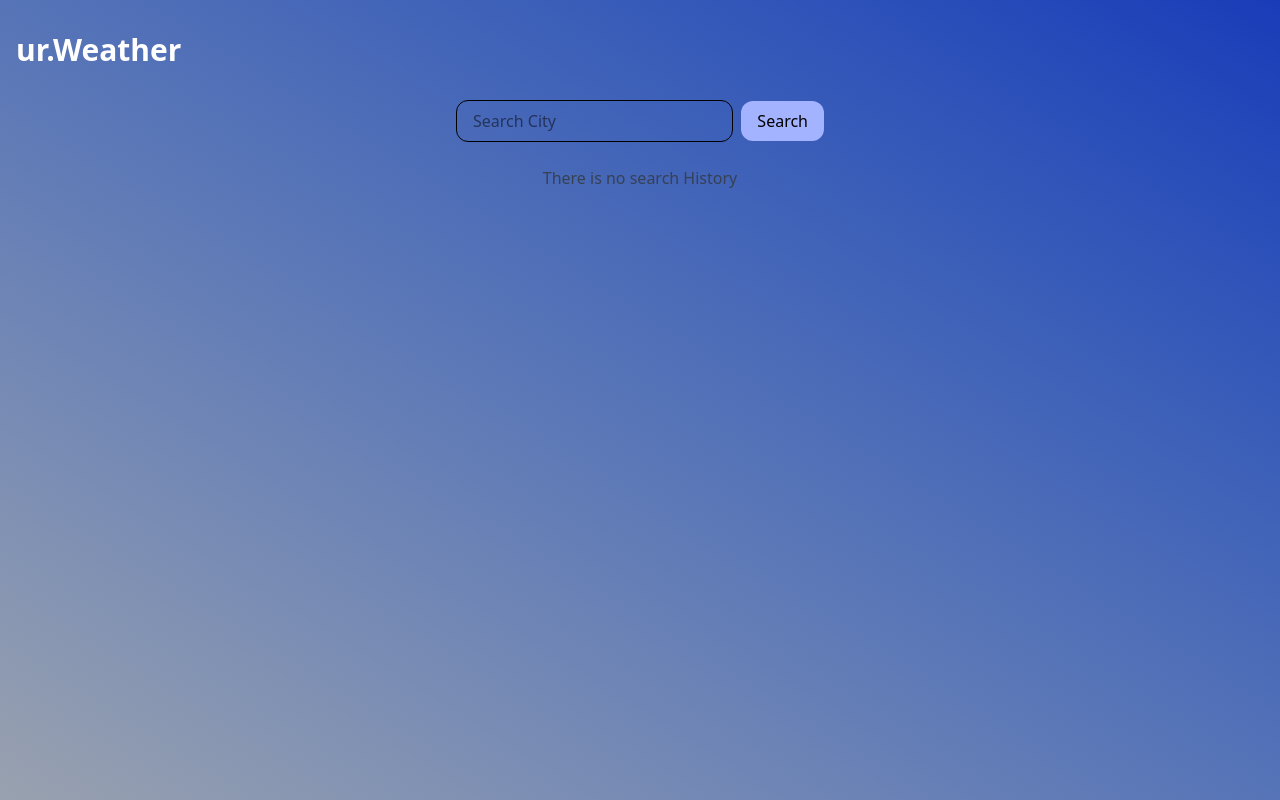
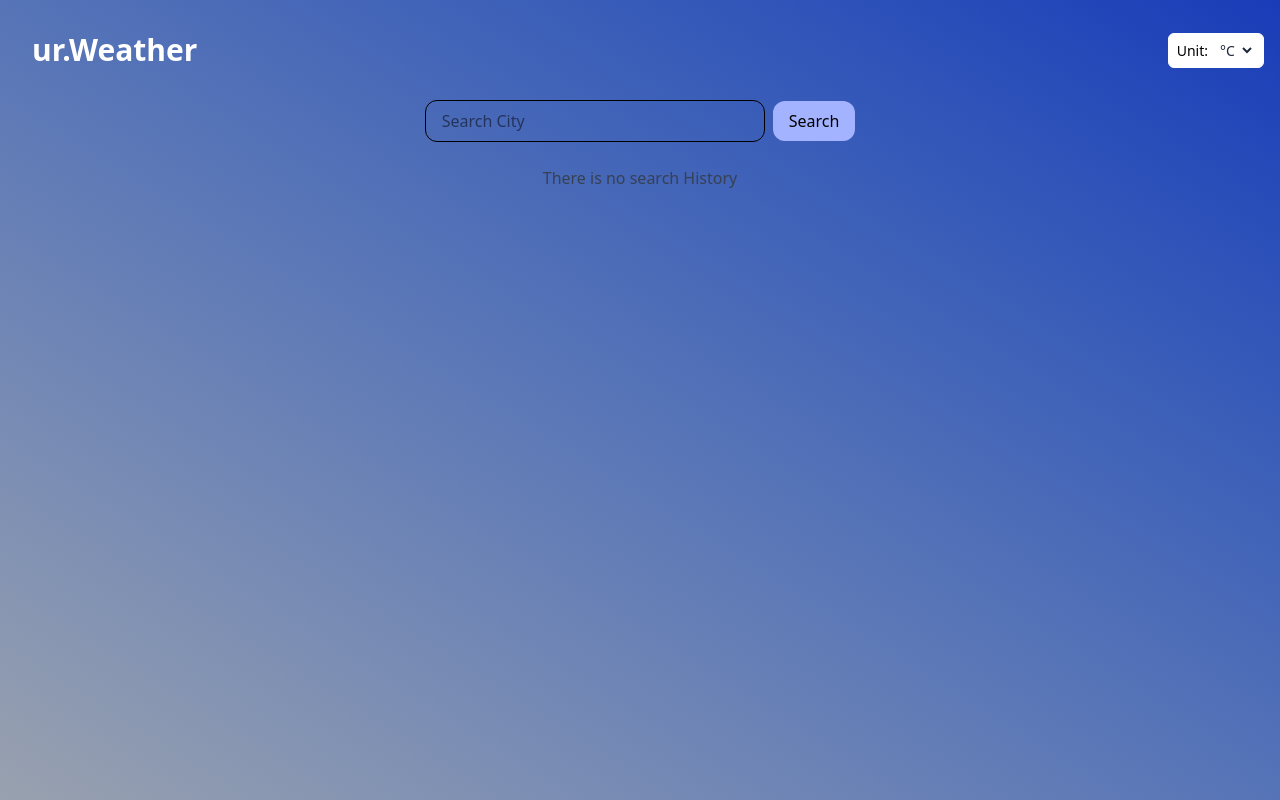
Before and after one commit to HeinMinKo442/urWeather-App, a React (Vite) app: page / in a window 1280 px wide. Built offline with nearby package versions, Linux system fonts and the light colour scheme.

Commit message:
add Toggel F and C and change dispaly according to f or c

```diff
--- a/src/App.jsx
+++ b/src/App.jsx
@@ -8,6 +8,7 @@ import ShowDailyForecast from "./components/ShowDailyForecast";
 import SearchHistory from "./components/SearchHistory";
 import ErrorMessage from "./components/ErrorMessage";
 import Loading from "./components/Loading";
+import ToggleFandC from "./components/ToggleFandC";
 
 function App() {
   const [weather, setWeather] = useState(null);
@@ -15,6 +16,8 @@ function App() {
   const [forecast, setForecast] = useState(null);
   const [error, setError] = useState();
   const [loading, setLoading] = useState(false);
+  const [unit, setUnit] = useState("metric");
+  const [city, setCity] = useState("");
 
   useEffect(() => {
     const storedHistory = JSON.parse(
@@ -25,17 +28,41 @@ function App() {
     }
   }, []);
 
+  // re-fetch when unit change c to f or f to c
+  useEffect(() => {
+    if (weather && weather.name) {
+      const fetchOnUnitChange = async () => {
+        const data = await fetchWeatherCity(weather.name, unit);
+        if (data.cod == 200) {
+          setWeather(data);
+          const forecastData = await fetchWeatherForecast(
+            data.coord.lat,
+            data.coord.lon,
+            unit
+          );
+          const dailyData = dailyForecast(forecastData.list);
+          setForecast(dailyData);
+        }
+      };
+
+      fetchOnUnitChange();
+    }
+  }, [unit]);
+
   const clearSearchedHistory = () => {
+    alert("Are you sure you want to clear the search history?");
     setSearchedHistory([]);
     localStorage.removeItem("search_weather_history");
+    setWeather(null);
+    setForecast(null);
   };
   const search = async (city) => {
     if (!city) return;
     setLoading(true);
 
     // Fetch current weather data
-    const data = await fetchWeatherCity(city);
-    console.log("current Weather Data => ", data);
+    const data = await fetchWeatherCity(city, unit);
+    console.log("current Weather Data with Celsius => ", data);
 
     if (data.cod === 200) {
       setWeather(data);
@@ -49,7 +76,7 @@ function App() {
       // Fetch forecast data
       const lat = data.coord.lat;
       const lon = data.coord.lon;
-      const forecastData = await fetchWeatherForecast(lat, lon);
+      const forecastData = await fetchWeatherForecast(lat, lon, unit);
       console.log("Forecast Weather Data => ", forecastData);
       const dailyData = dailyForecast(forecastData.list);
       setForecast(dailyData);
@@ -62,9 +89,16 @@ function App() {
 
   return (
     <div className="min-h-screen py-6 bg-gradient-to-bl from-blue-800 to-gray-400">
-      <Header />
+      <div className="flex flex-row justify-between items-center px-4">
+        <Header />
+        <ToggleFandC unit={unit} setUnit={setUnit} />
+      </div>
       <main className="flex flex-col items-center">
-        <SearchInput search={search} />
+        <SearchInput
+          search={search}
+          searchCity={city}
+          setSearchCity={setCity}
+        />
         {error && <ErrorMessage error={error} />}
         <SearchHistory
           storedHistory={searchedHistory}
@@ -75,8 +109,8 @@ function App() {
           <Loading />
         ) : (
           <>
-            {weather && <ShowWeatherCart weather={weather} />}
-            <ShowDailyForecast data={forecast} />
+            {weather && <ShowWeatherCart weather={weather} unit={unit} />}
+            <ShowDailyForecast data={forecast} unit={unit} />
           </>
         )}
       </main>
--- a/src/components/Hearder.jsx
+++ b/src/components/Hearder.jsx
@@ -1,9 +1,9 @@
+
+
 function Header() {
   return (
-    <nav className=" px-4 py-2 ">
-      <h1 className="text-3xl text-white font-bold cursor-none font">
-        ur.Weather
-      </h1>
+    <nav className=" px-4 py-2">
+      <h1 className="text-3xl text-white font-bold font">ur.Weather</h1>
     </nav>
   );
 }
--- a/src/components/SearchInput.jsx
+++ b/src/components/SearchInput.jsx
@@ -1,7 +1,4 @@
-import { useState } from "react";
-
-function SearchInput({ search }) {
-  const [searchCity, setSearchCity] = useState("");
+function SearchInput({ search, searchCity, setSearchCity }) {
   const citySearch = () => {
     if (searchCity.trim() !== "") {
       search(searchCity.trim());
@@ -9,13 +6,13 @@ function SearchInput({ search }) {
     }
   };
   return (
-    <div className="flex flex-row items-center p-4 gap-2 rounded-lg w-[400px] mx-auto">
+    <div className="flex flex-row flex-wrap items-center p-4 gap-2 rounded-lg  mx-auto">
       <input
         type="text"
         placeholder="Search City"
         onChange={(e) => setSearchCity(e.target.value)}
         value={searchCity}
-        className="w-full my-2 py-2 px-4 focus:outline-none border focus:ring-1 focus:ring-yellow-800 rounded-xl"
+        className="w-[340px] my-2 py-2 px-4 focus:outline-none border focus:ring-1 focus:ring-yellow-800 rounded-xl"
       />
       <button
         className="py-2 px-4 cursor-pointer bg-indigo-300 rounded-xl"
--- a/src/components/ShowDailyForecast.jsx
+++ b/src/components/ShowDailyForecast.jsx
@@ -1,7 +1,6 @@
 import { formatDateOnly, formatDateOnly2 } from "../utls/TImeManagement";
 
-function ShowDailyForecast({ data }) {
-  console.log("this is the daily forecast data", data);
+function ShowDailyForecast({ data,unit }) {
   // Check if data is null or undefined
   return (
     <div className="mb-10 mt-10">
@@ -27,7 +26,7 @@ function ShowDailyForecast({ data }) {
                   src={`https://openweathermap.org/img/wn/${item.weather[0].icon}@2x.png`}
                   alt="Weather Icon"
                 />
-                <p className="font-semibold">{Math.round(item.main.temp)} °C</p>
+                <p className="font-semibold">{Math.round(item.main.temp)} °°{unit === "metric" ? "C" : "F"}</p>
                 <p className="capitalize">{item.weather[0].description}</p>
               </div>
 
--- a/src/components/ShowWeatherCart.jsx
+++ b/src/components/ShowWeatherCart.jsx
@@ -1,6 +1,6 @@
 import { formatDate, formatSunTime } from "../utls/TImeManagement";
 
-function ShowWeatherCart({ weather }) {
+function ShowWeatherCart({ weather, unit }) {
   return (
     <div className="mt-4 p-4 flex flex-col justify-center">
       <h2 className="text-2xl font-bold justify-start">
@@ -18,17 +18,22 @@ function ShowWeatherCart({ weather }) {
         <p className="text-lg font-semibold">
           {weather.weather[0].description}
         </p>
-        <p className="text-xl font-bold">Temperature:{weather.main.temp} °C</p>
+        <p className="text-xl font-bold">
+          Temperature:{weather.main.temp} °{unit === "metric" ? "C" : "F"}
+        </p>
       </div>
       <div className="flex flex-row flex-wrap items-center justify-center gap-15 text-lg font-semibold mt-5">
         <div>
-          <p>Feels Like: {weather.main.feels_like} °C</p>
+          <p>
+            Feels Like: {weather.main.feels_like} °
+            {unit === "metric" ? "C" : "F"}
+          </p>
           <p>Humidity: {weather.main.humidity} %</p>
           <p>Pressure: {weather.main.pressure} hPa</p>
         </div>
         <div>
           <p>Wind Speed: {weather.wind.speed} m/s</p>
-          <p>Wind Gusts: {weather.wind.gust} m/s</p>
+          <p>Wind Gusts: {weather.wind.gust ? weather.wind.gust : "0"} m/s</p>
           <p>Cloudiness: {weather.clouds.all} %</p>
         </div>
         <div>
--- /dev/null
+++ b/src/components/ToggleFandC.jsx
@@ -0,0 +1,21 @@
+function ToggleFandC({ unit, setUnit }) {
+    return (
+      <div className="border border-white rounded-md px-2 py-1 bg-white bg-opacity-20 text-sm text-black">
+        <label htmlFor="TempType" className="mr-1">
+          Unit:
+        </label>
+        <select
+          name="TempType"
+          id="TempType"
+          value={unit}
+          onChange={(e) => setUnit(e.target.value)}
+          className="bg-white text-gray-800 rounded px-1 py-0.5 focus:outline-none"
+        >
+          <option value="metric">°C</option>
+          <option value="imperial">°F</option>
+        </select>
+      </div>
+    );
+  }
+
+  export default ToggleFandC;
--- a/src/hooks/fetchWeather.js
+++ b/src/hooks/fetchWeather.js
@@ -3,22 +3,24 @@ const ForecastWeatherUrl = "https://api.openweathermap.org/data/2.5/forecast";
 const apiKey = import.meta.env.VITE_API_KEY;
 
 // search city weahter codition
-export async function fetchWeatherCity(city) {
+export async function fetchWeatherCity(city, unit) {
   try {
     const res = await fetch(
-      `${CurrentWeatherUrl}?q=${city}&appid=${apiKey}&units=metric`
+      `${CurrentWeatherUrl}?q=${city}&appid=${apiKey}&units=${unit}`
     );
-    const data = await res.json();
-    return data;
+    if (res.ok) {
+      const data = await res.json();
+      return data;
+    }
   } catch (error) {
     console.log("this is from fetchWeatherCity", error.message);
     return null;
   }
 }
-export async function fetchWeatherForecast(lat, lon) {
+export async function fetchWeatherForecast(lat, lon, unit) {
   try {
     const res = await fetch(
-      `${ForecastWeatherUrl}?lat=${lat}&lon=${lon}&appid=${apiKey}&units=metric`
+      `${ForecastWeatherUrl}?lat=${lat}&lon=${lon}&appid=${apiKey}&units=${unit}`
     );
     if (res.ok) {
       const forecastData = await res.json();
```
